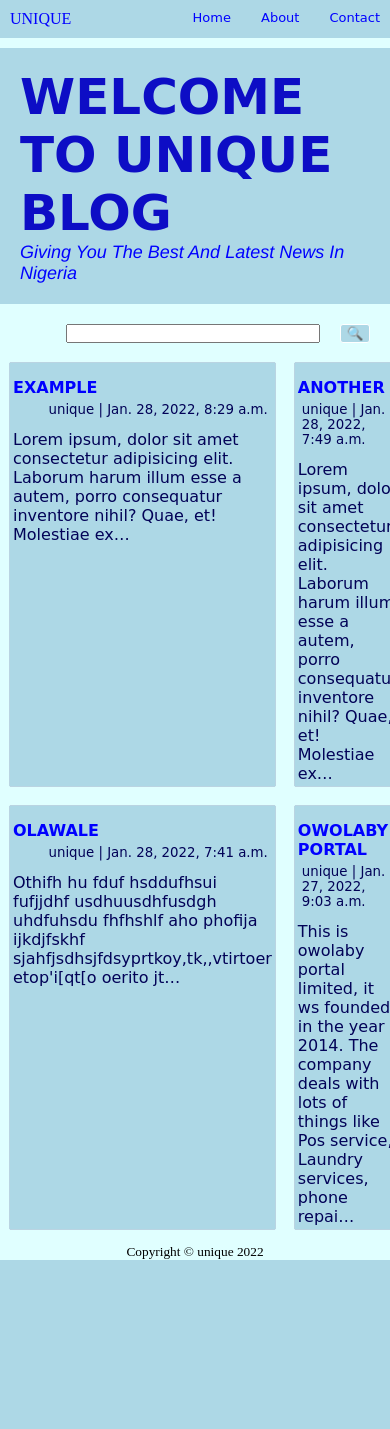
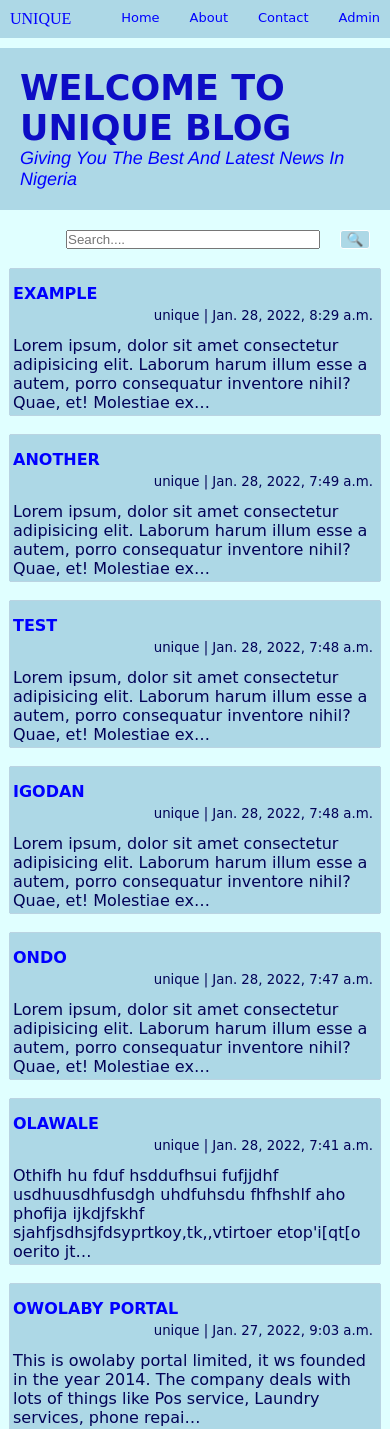
Before and after one commit to Unique-01/blog, a Django app: page / in a window 390 px wide; the page is wider, and only the part inside the window is pictured. Shown: the top 1429 px of that part. Before the commit the page ends 1260 px from the top of that part, so only its background shows below. Run offline with Django 3.2, Linux system fonts and the light colour scheme; data comes from the database, SQL or seed files in the repository.

Commit message:
commit on master

```diff
--- a/blog/static/blog/blogcss.css
+++ b/blog/static/blog/blogcss.css
@@ -3,7 +3,6 @@
     padding: 0;
 }
 body{
-    /* background-color: turquoise; */
     background-color: lightcyan;
 }
 a{
@@ -24,13 +23,11 @@ li{
 ul{
     display: flex;
     gap: 30px;
-    /* padding-right: 20px; */
     font-size: small;
 }
 nav{
     display: flex;
     justify-content: space-between;
-    /* background-color: bisque; */
     background-color: lightblue;
     padding: 10px 10px;
 }
@@ -40,38 +37,26 @@ nav{
 }
 h4{
     text-transform: uppercase;
-    /* color: orangered; */
     color: blue;
     padding-left: 3px;
 }
 .blog{
     display: grid;
-    grid-template-columns: 1fr 1fr 1fr 1fr 1fr ;
-    /* grid-template-columns: auto auto auto auto auto; */
+    grid-template-columns: repeat(4,1fr) ;
     gap: 20px;
-    /* border: 1px solid black; */
-    /* padding: 0px 3px 0px; */
     margin-top: 20px;
     padding: 0px 10px;
-    /* background-color: burlywood; */
 }
 .blogpost{
-    /* border: 1px solid black; */
     box-shadow: 0px 0px 1px;
-    /* background-color: blanchedalmond; */
-    /* background-color: bisque; */
-    /* background-color: blue; */
     background-color: lightblue ;
     color: rgb(2, 2, 87);
-    /* color: cyan; */
     padding-top: 15px;
 }
 small{
     display: flex;
     justify-content: flex-end;
-    /* font-size: 12px; */
     margin-top: -5px;
-    /* font-family: 'Franklin Gothic Medium', 'Arial Narrow', Arial, sans-serif; */
 }
 .author{
     padding: 10px 7px;
@@ -88,8 +73,6 @@ header{
     margin-top: 10px;
 }
 h1{
-    /* color: white; */
-    /* background-color: blue; */
     color: rgb(13, 13, 197);
     font-family: cursive;
     font-weight: 900;
@@ -115,9 +98,28 @@ button{
     background-color: lightblue;
     border: 1px solid white;
     border-radius: 3px;
-
-    /* box-shadow: 0px 0px 2px; */
 }
 button:hover{
     box-shadow: 0px 0px 3px;
 }
+@media screen and (max-width:450px){
+    .blog{
+        display: grid;
+        grid-template-columns: 1fr;
+    }
+    h1{
+        font-size: 35px;
+    }
+}
+@media screen and (max-width:800px) and (min-width:450px) {
+    .blog{
+        display: grid;
+        grid-template-columns: repeat(2,1fr);
+    }
+}
+@media screen and (min-width:800px) and (max-width:1100px) {
+    .blog{
+        display: grid;
+        grid-template-columns: repeat(3,1fr);
+    }
+}
--- a/blog/templates/base.html
+++ b/blog/templates/base.html
@@ -15,7 +15,7 @@
         <nav>
             <div class="unique">Unique</div>
             <ul>
-                <a href="">
+                <a href="{% url 'Home' %}">
                     <li>Home</li>
                 </a>
                 <a href="">
@@ -24,16 +24,15 @@
                 <a href="">
                     <li>Contact</li>
                 </a>
+                <a href="{% url 'admin:index' %}" target="blank">
+                    <li>Admin</li>
+                </a>
             </ul>
         </nav>
         <header>
             <h1> WELCOME TO UNIQUE BLOG</h1>
             <p class="giving"><i> giving you the best and latest news in Nigeria</i></p>
         </header>
-        <form class="search" action=" " method="get">
-            <input type="text" name='q'>
-            <button>&#128269</button>
-        </form>
     </div>
     {% block content %}
 
--- a/blog/templates/index.html
+++ b/blog/templates/index.html
@@ -1,5 +1,9 @@
 {% extends 'base.html' %}
 {% block content %}
+<form class="search" action="" method="get">
+    <input type="text" name='q' placeholder="Search....">
+    <button>&#128269</button>
+</form>
 <div class="blog">
     {% for post in post_list %}
     <div class="blogpost">
@@ -11,6 +15,8 @@
             </div>
         </a>
     </div>
+        {% empty %}
+        <p><i>No Search Result Found</i></p>
     {% endfor %}
 </div>
 {% endblock content %}
--- a/blog/views.py
+++ b/blog/views.py
@@ -5,16 +5,17 @@ from django.views import generic
 # Create your views here.
 
 class PostList(generic.ListView):
-    # queryset = Post.objects.filter(status=1).order_by('-created_on')
     template_name = "index.html/"
 
     # For the search bar
     def get_queryset(self):
         query = self.request.GET.get('q')
         if query:
-            return Post.objects.filter(title__icontains=query)
+            object_list = Post.objects.filter(title__icontains=query) or Post.objects.filter(content__icontains=query)
         else:
-            return Post.objects.filter(status=1).order_by('-created_on')
+            object_list = Post.objects.filter(status=1).order_by('-created_on')
+
+        return object_list
 
 class PostDetail(generic.DetailView):
     model = Post
--- a/blogapp/urls.py
+++ b/blogapp/urls.py
@@ -20,7 +20,6 @@ from blog import views
 urlpatterns = [
     path('admin/', admin.site.urls),
     path('',views.PostList.as_view(), name='Home'),
-    # path('search/',views.SearchResultsView.as_view(),name='search'),
     path('<slug:slug>/',views.PostDetail.as_view(),name='post_detail'),
 
 ]
```
